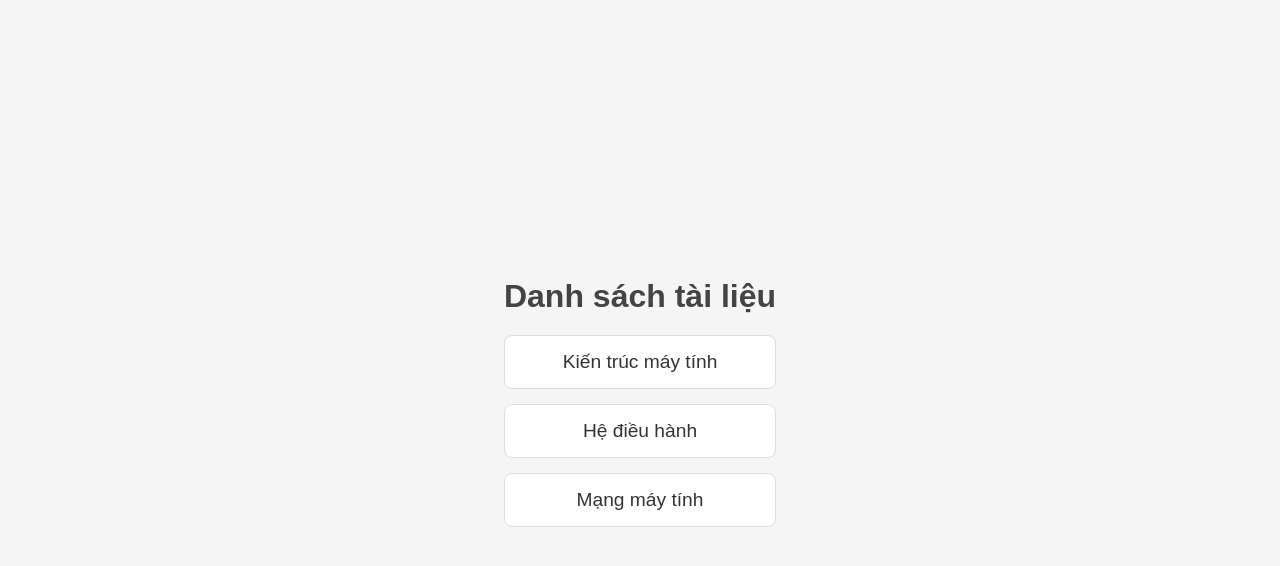
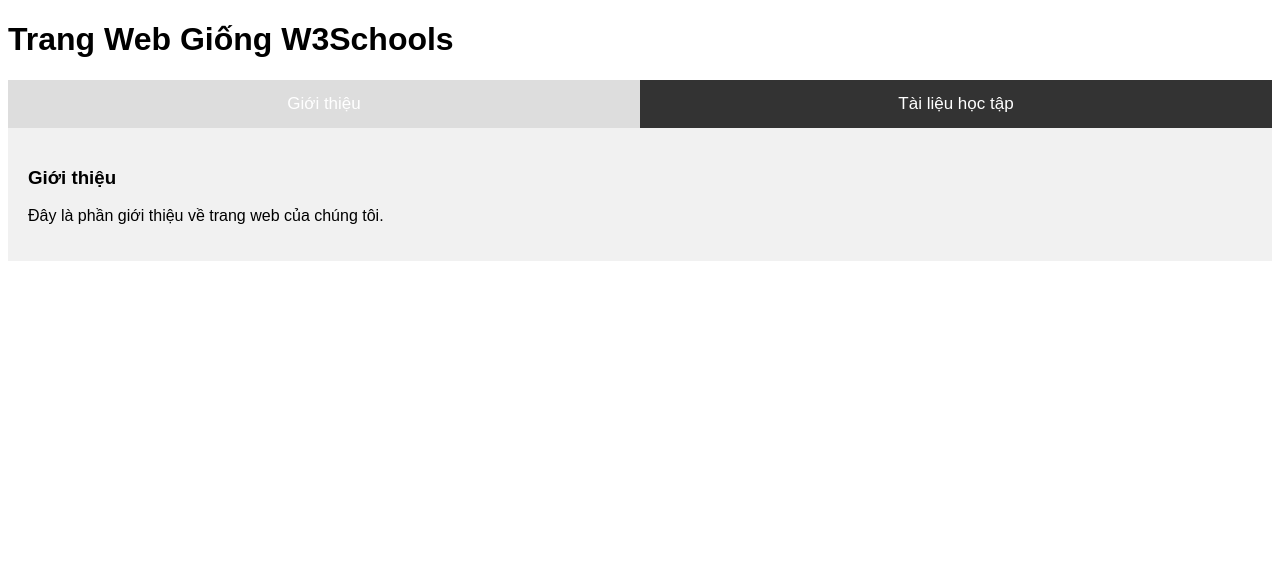
Before and after one commit to VoPhatDat/TaiLieuHocTap, a plain HTML site: page index.html in a window 1280 px wide. Drawn offline with Linux system fonts and the light colour scheme.

Commit message:
Update index.html

```diff
--- a/index.html
+++ b/index.html
@@ -3,82 +3,106 @@
 <head>
     <meta charset="UTF-8">
     <meta name="viewport" content="width=device-width, initial-scale=1.0">
-  <title>Danh sách tài liệu</title>
+    <title>Trang Web Giống W3Schools</title>
     <style>
         body {
-      margin: 0;
             font-family: Arial, sans-serif;
-      background: #f5f5f5;
-      color: #333;
-      display: flex;
-      justify-content: center;
-      align-items: center;
-      height: 100vh;
         }
 
-    /* Container chính */
-    .container {
-      text-align: center;
+        /* Thanh tab */
+        .tab {
+            overflow: hidden;
+            background-color: #333;
         }
 
-    h1 {
-      font-size: 2rem;
-      margin-bottom: 20px;
-      color: #444;
+        .tab button {
+            background-color: #333;
+            color: white;
+            padding: 14px 16px;
+            border: none;
+            cursor: pointer;
+            float: left;
+            width: 50%;
+            text-align: center;
+            font-size: 17px;
         }
 
-    /* Danh sách */
-    ul {
-      list-style: none;
+        .tab button:hover {
+            background-color: #ddd;
+            color: black;
+        }
+
+        .tabcontent {
+            display: none;
+            padding: 20px;
+            background-color: #f1f1f1;
+            border-top: none;
+        }
+
+        .tabcontent ul {
+            list-style-type: none;
             padding: 0;
         }
 
-    li {
-      margin: 15px 0;
-      padding: 15px;
-      background: #fff;
-      border: 1px solid #ddd;
-      border-radius: 8px;
-      font-size: 1.2rem;
-      transition: transform 0.3s, box-shadow 0.3s;
-      cursor: pointer;
+        .tabcontent ul li {
+            padding: 8px;
+            margin: 5px 0;
+            background-color: #ddd;
+            border-radius: 4px;
         }
 
-    /* Hiệu ứng khi hover */
-    li:hover {
-      transform: scale(1.05);
-      box-shadow: 0 4px 10px rgba(0, 0, 0, 0.2);
-    }
-
-    a {
-      text-decoration: none;
-      color: #007bff;
-      display: block;
-    }
-
-    a:hover {
-      text-decoration: underline;
+        .tabcontent ul li:hover {
+            background-color: #bbb;
         }
     </style>
 </head>
 <body>
-  <div class="container">
-    <h1>Danh sách tài liệu</h1>
+
+    <h1>Trang Web Giống W3Schools</h1>
+
+    <!-- Thanh tab -->
+    <div class="tab">
+        <button class="tablinks" onclick="openTab(event, 'Intro')">Giới thiệu</button>
+        <button class="tablinks" onclick="openTab(event, 'Docs')">Tài liệu học tập</button>
+    </div>
+
+    <!-- Nội dung của các tab -->
+    <div id="Intro" class="tabcontent">
+        <h3>Giới thiệu</h3>
+        <p>Đây là phần giới thiệu về trang web của chúng tôi.</p>
+    </div>
+
+    <div id="Docs" class="tabcontent">
+        <h3>Tài liệu học tập</h3>
         <ul>
-      <!-- Mục Kiến trúc máy tính -->
-      <li onclick="openLink('https://www.facebook.com/')">Kiến trúc máy tính</li>
-      <!-- Mục Hệ điều hành -->
-      <li onclick="openLink('https://www.facebook.com/')">Hệ điều hành</li>
-      <!-- Mục Mạng máy tính -->
-      <li onclick="openLink('https://www.facebook.com/')">Mạng máy tính</li>
+            <li><a href="https://drive.google.com/drive/folders/1gJp12oXXNAZhl79lxY5jfBjwRALXsLgB?usp=sharing" target="_blank">Cấu trúc rời rạc</a></li>
         </ul>
     </div>
 
     <script>
-    // Hàm mở link khi nhấp vào mục
-    function openLink(url) {
-      window.open(url, "_blank"); // Mở trong tab mới
+        function openTab(evt, tabName) {
+            var i, tabcontent, tablinks;
+
+            // Ẩn tất cả các tab content
+            tabcontent = document.getElementsByClassName("tabcontent");
+            for (i = 0; i < tabcontent.length; i++) {
+                tabcontent[i].style.display = "none";
             }
+
+            // Xóa màu sắc của các tab
+            tablinks = document.getElementsByClassName("tablinks");
+            for (i = 0; i < tablinks.length; i++) {
+                tablinks[i].style.backgroundColor = "";
+            }
+
+            // Hiển thị tab được chọn và thay đổi màu sắc của tab
+            document.getElementById(tabName).style.display = "block";
+            evt.currentTarget.style.backgroundColor = "#ddd";
+        }
+
+        // Mở tab Giới thiệu mặc định khi vào trang
+        document.getElementsByClassName("tablinks")[0].click();
     </script>
+
 </body>
 </html>
```
Lines whose indentation alone changed are shown as unchanged.
